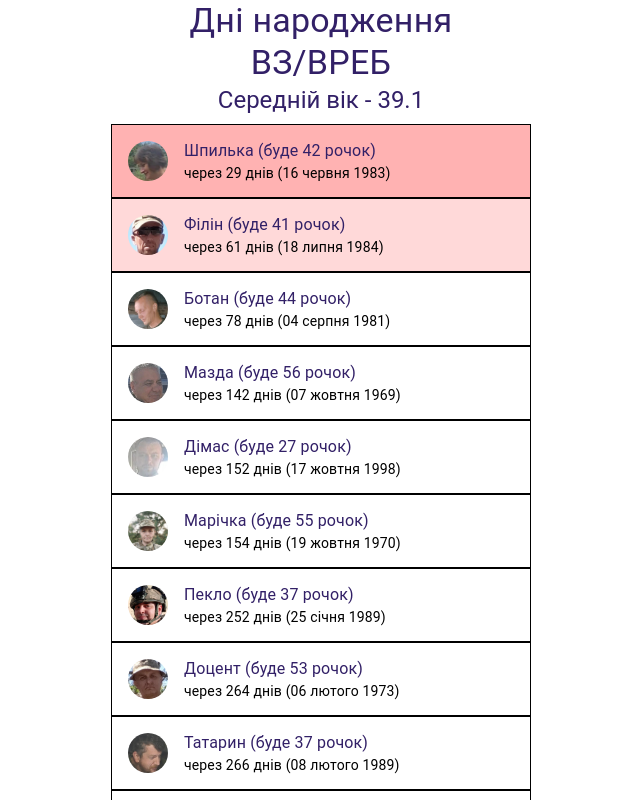
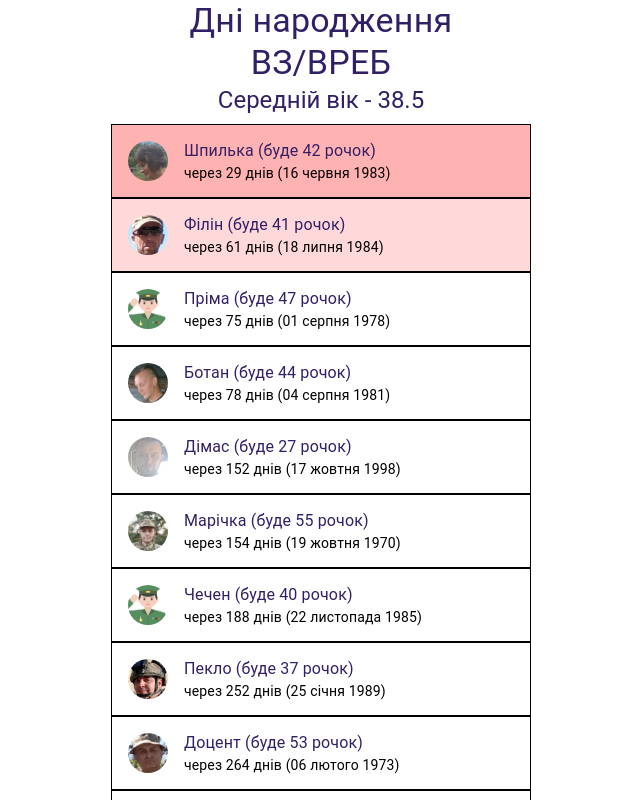
Before and after one commit to Oleksandr58/vz-birthdays, a React (Vite) app: page / in a window 1280 px wide. Shown: the top 800 px of the page, without its empty margins (319-959 px from the left). Built offline with nearby package versions, Linux system fonts and the light colour scheme.

Commit message:
Fix year calculation hardcode and add 2 new members

```diff
--- a/src/data/birthdays.ts
+++ b/src/data/birthdays.ts
@@ -1,10 +1,20 @@
 import dayjs from "dayjs";
 
 const BIRTHDAYS = [
+  // {
+  //   name: "Мазда",
+  //   date: "07.10.1969",
+  //   url: "mazda.jpg",
+  // },
   {
-    name: "Мазда",
-    date: "07.10.1969",
-    url: "mazda.jpg",
+    name: "Чечен",
+    date: "22.11.1985",
+    url: "",
+  },
+  {
+    name: "Пріма",
+    date: "01.08.1978",
+    url: "",
   },
   {
     name: "Марічка",
@@ -90,8 +100,8 @@ const getNextBirthday = (dateStr: string) => {
   let birthdayThisYear = dayjs(
     `${today.year()}-${String(month).padStart(2, "0")}-${String(day).padStart(
       2,
-      "0"
-    )}`
+      "0",
+    )}`,
   );
 
   if (birthdayThisYear.isBefore(today, "day")) {
--- a/src/layout/App.tsx
+++ b/src/layout/App.tsx
@@ -12,11 +12,11 @@ const getFullYears = (date: string) =>
 const getFullText = (date: string) => {
   const dateInDayjs = dayjs(date, "DD.MM.YYYY");
   const dateFormatted = dateInDayjs.format("(DD MMMM YYYY)");
-  let dateInThisYear = dayjs(date, "DD.MM.YYYY").set("year", 2025);
+  let dateInThisYear = dayjs(date, "DD.MM.YYYY").set("year", dayjs().year());
   const isPassedThisYear = dayjs().isAfter(dateInThisYear);
 
   if (isPassedThisYear) {
-    dateInThisYear = dayjs(date, "DD.MM.YYYY").set("year", 2026);
+    dateInThisYear = dayjs(date, "DD.MM.YYYY").set("year", dayjs().year() + 1);
   }
 
   const isTheBirthday = dateInDayjs.format("DD.MM") === dayjs().format("DD.MM");
@@ -82,7 +82,7 @@ export default function FolderList() {
             }}
           >
             <ListItemAvatar>
-              <Avatar src={birhObj.url} />
+              <Avatar src={birhObj.url || "watermark.png"} />
             </ListItemAvatar>
             <ListItemText
               primary={getYearText(birhObj)}
```
Also changed, not shown: public/watermark.png (added).
